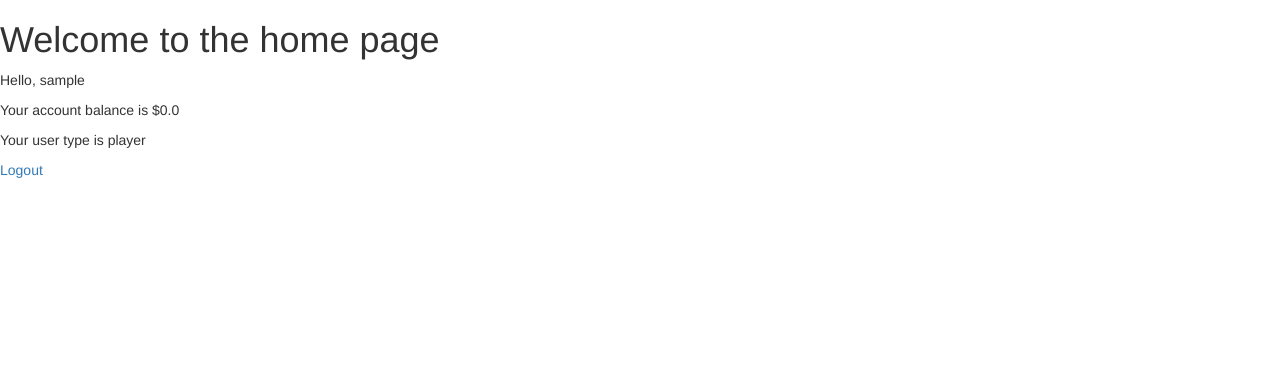
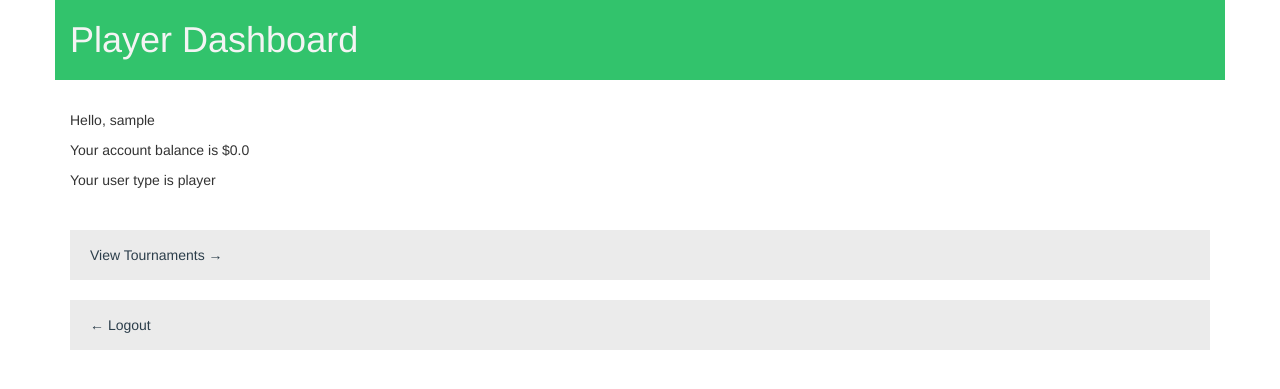
Before and after one commit to bsponny/SipNChip, a Django app: page /home/ in a window 1280 px wide. Shown: the top 389 px of the page. Run offline with Django 3.2, Linux system fonts and the light colour scheme; the visitor is signed in with stand-in values (Sample User, id 1); some libraries are stand-ins or nearby versions.

Commit message:
updated home page

```diff
--- a/SipNChip/SipNChipApp/static/css/custom.css
+++ b/SipNChip/SipNChipApp/static/css/custom.css
@@ -6,8 +6,15 @@
     display:flex;
     margin-bottom: 30px;
 }
+.header-home {
+    background-color: #32C36C;
+    color: #F4F4F4;
+    height: 10vh;
+    display:flex;
+    margin-bottom: 30px;
+}
 
-.header-row .header-col {
+.header-row .header-col, .header-home.header-col {
     margin-top:auto;
     padding-left: 35px;
     padding-bottom: 35px;
@@ -44,3 +51,10 @@
 div.text-danger > p, p.text-danger {
     color: #FE5D67 !important;
 }
+
+.dashboard-item {
+    background-color: #EBEBEB;
+    color: #2C3E4B;
+    padding: 15px 20px;
+    margin: 10px 0px;
+}
--- a/SipNChip/SipNChipApp/templates/SipNChipApp/home.html
+++ b/SipNChip/SipNChipApp/templates/SipNChipApp/home.html
@@ -3,19 +3,65 @@
 <!DOCTYPE html>
 <html lang="en">
     <head>
-        <meta charset="utf-8"/>
+        <meta charset="utf-8">
         <meta http-equiv="X-UA-Compatible" content="IE=edge">
         <meta name="viewport" content="width=device-width, initial-scale=1">
         <link rel="stylesheet" href="{% static 'css/bootstrap.css' %}">
-        <title>Home Page</title>
+        <link rel="stylesheet" href="{% static 'css/custom.css' %}">
+
+        <title>SipNChip | Home</title>
     </head>
     <body>
-        <h1>Welcome to the home page</h1>
-        <div>
-            <p>Hello, {{username}}</p>
-	        <p>Your account balance is ${{balance}}</p>
-	        <p>Your user type is {{userType}}</p>
-            <a href="{% url 'SipNChipApp:logout' %}">Logout</a>
+        <div class="container">
+            <div class="row header-home">
+                <div class="col-xs-12 header-col">
+                    <h1>{{userType|title}} Dashboard</h1>
+                </div>
+            </div>
+            <div>
+                <p>Hello, {{username}}</p>
+                <p>Your account balance is ${{balance}}</p>
+                <p>Your user type is {{userType}}</p>
+                <br>
+            </div>
+            <div class="dashboard-items row">
+                {% if userType == "player" %}
+                <div class="col-xs-12">
+                    <a href="{% url 'SipNChipApp:tournaments' %}">
+                        <div class="dashboard-item">
+                            View Tournaments &#8594;
+                        </div>
+                    </a>
+                </div>
+                {% endif %}
+
+                {% if userType == "sponsor" %}
+
+                {% endif %}
+
+                {% if userType == "bartender" %}
+
+                {% endif %}
+
+                {% if userType == "manager" %}
+                <div class="col-xs-12">
+                    <a href="{% url 'SipNChipApp:tournament-creation' %}">
+                        <div class="dashboard-item">
+                            Create Tournament &#8594;
+                        </div>
+                    </a>
+                </div>
+                {% endif %}
+
+
+                <div class="col-xs-12">
+                    <a href="{% url 'SipNChipApp:logout' %}">
+                        <div class="dashboard-item">
+                            &#8592; Logout
+                        </div>
+                    </a>
+                </div>
+            </div>
         </div>
     </body>
 </html>
```
